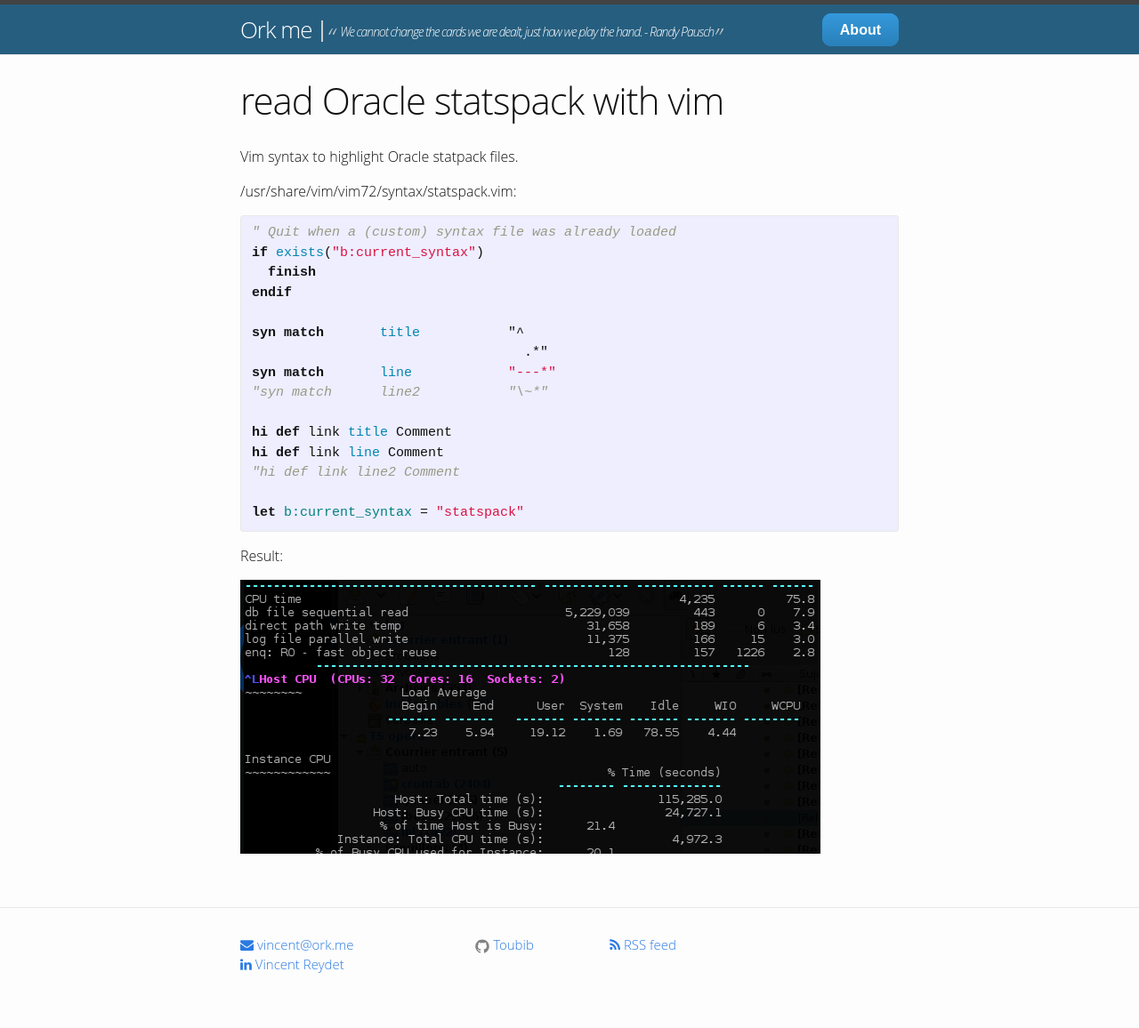
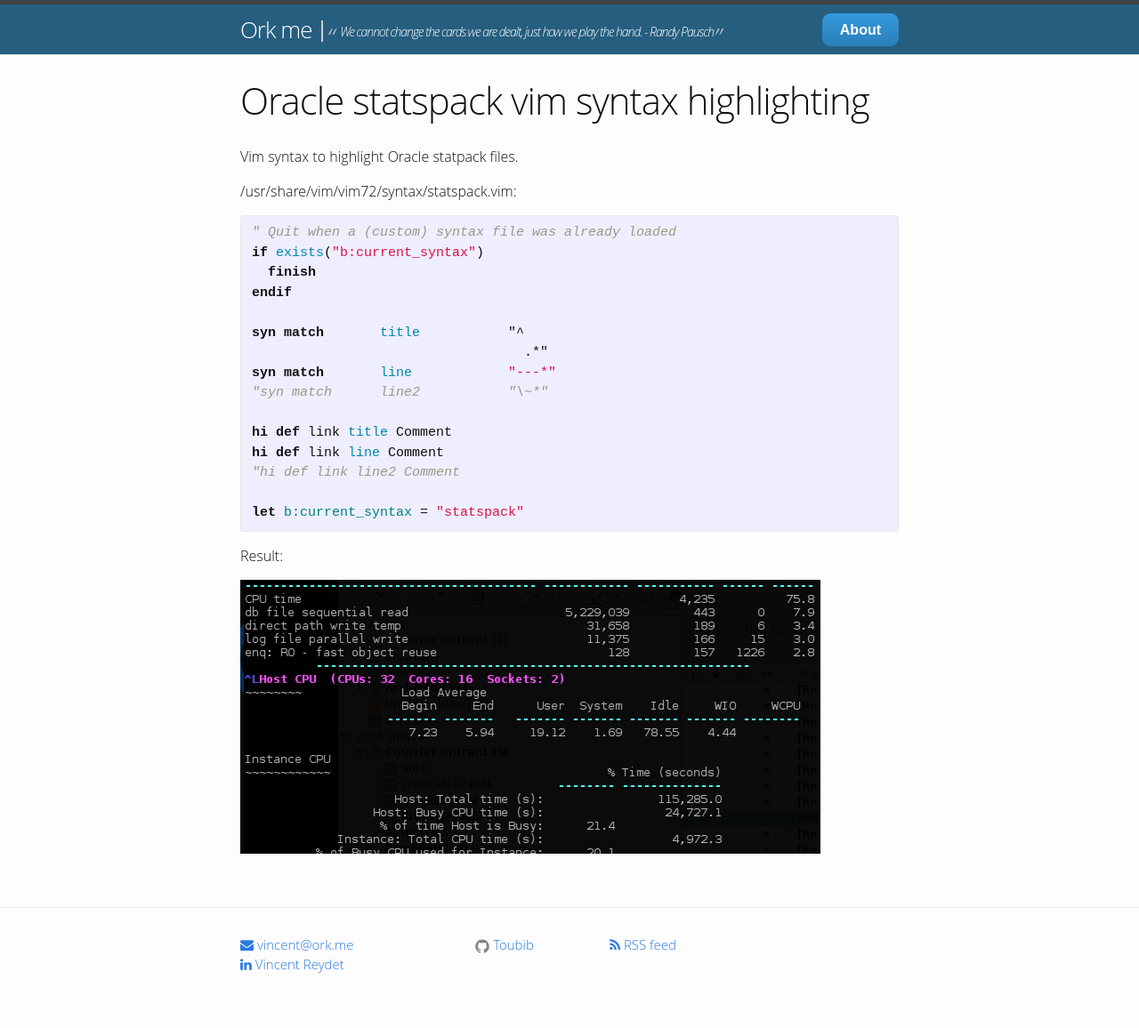
Before and after one commit to Toubib/blog.ork.me, a Jekyll site: the page built from _posts/en/2015-01-19-read-oracle-statspack-with-vim.md, in a window 1280 px wide. Shown: the whole page at 89% size. Built offline with Jekyll 4.4.1, drawn with Linux system fonts in a browser that asks for light colours; nearby versions of some CDN libraries.

Commit message:
Changed title

```diff
--- a/_posts/en/2015-01-19-read-oracle-statspack-with-vim.md
+++ b/_posts/en/2015-01-19-read-oracle-statspack-with-vim.md
@@ -1,6 +1,6 @@
 ---
 layout: post
-title:  "read Oracle statspack with vim"
+title:  "Oracle statspack vim syntax highlighting"
 date:   2015-01-19 23:51:27
 name: vim-oracle-statpack
 ---
```
